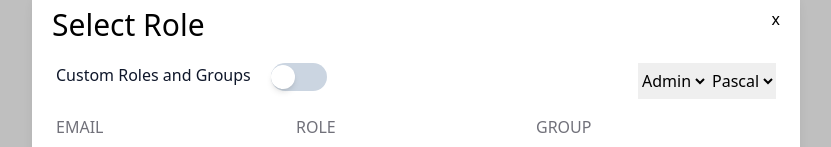
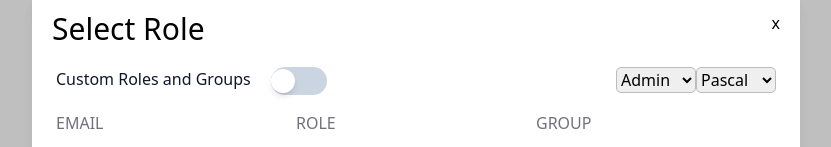
Before and after one commit to Yog9/LambdaTest, a React (Create React App) app: page / in a window 1280 px wide. Both pictures are taken after a click on the button "OPEN MODAL". Shown: the part 157-304 px from the top of the page, without its empty margins (224-1055 px from the left). Built offline with nearby package versions, Linux system fonts and the light colour scheme.

Commit message:
Update index.css

```diff
--- a/src/index.css
+++ b/src/index.css
@@ -5,9 +5,9 @@
     outline: 0;
   }
 
-.select_box{
-    padding-left: 0px;
-    padding-top: 6px;
-    padding-bottom: 6px;
-    border:1px rgb(44, 42, 42)
+.select_box {
+  border: 1px rgb(192, 187, 187) solid;
+  width: 80px;
+  border-radius: 5px;
+  outline: 2px;
 }
```
